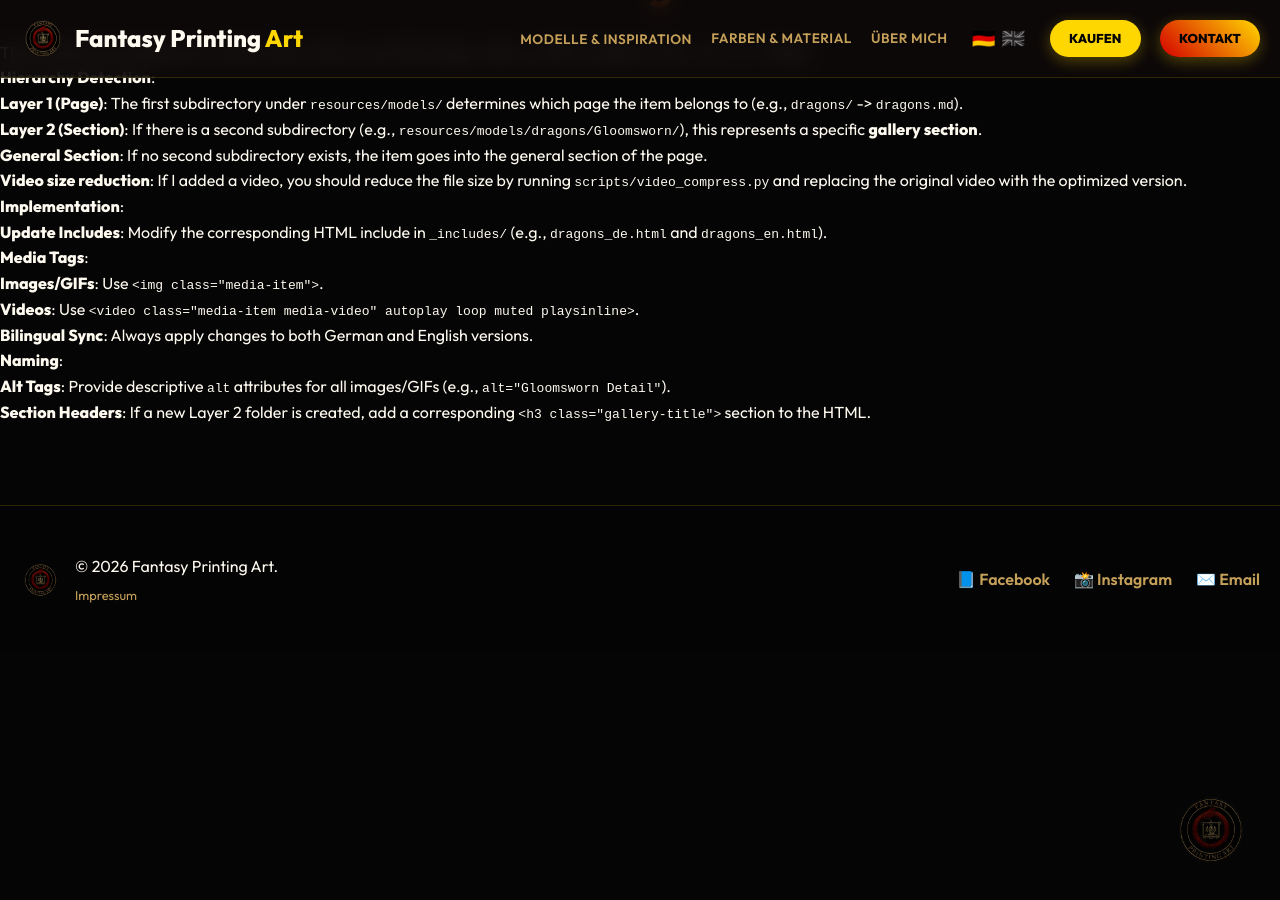
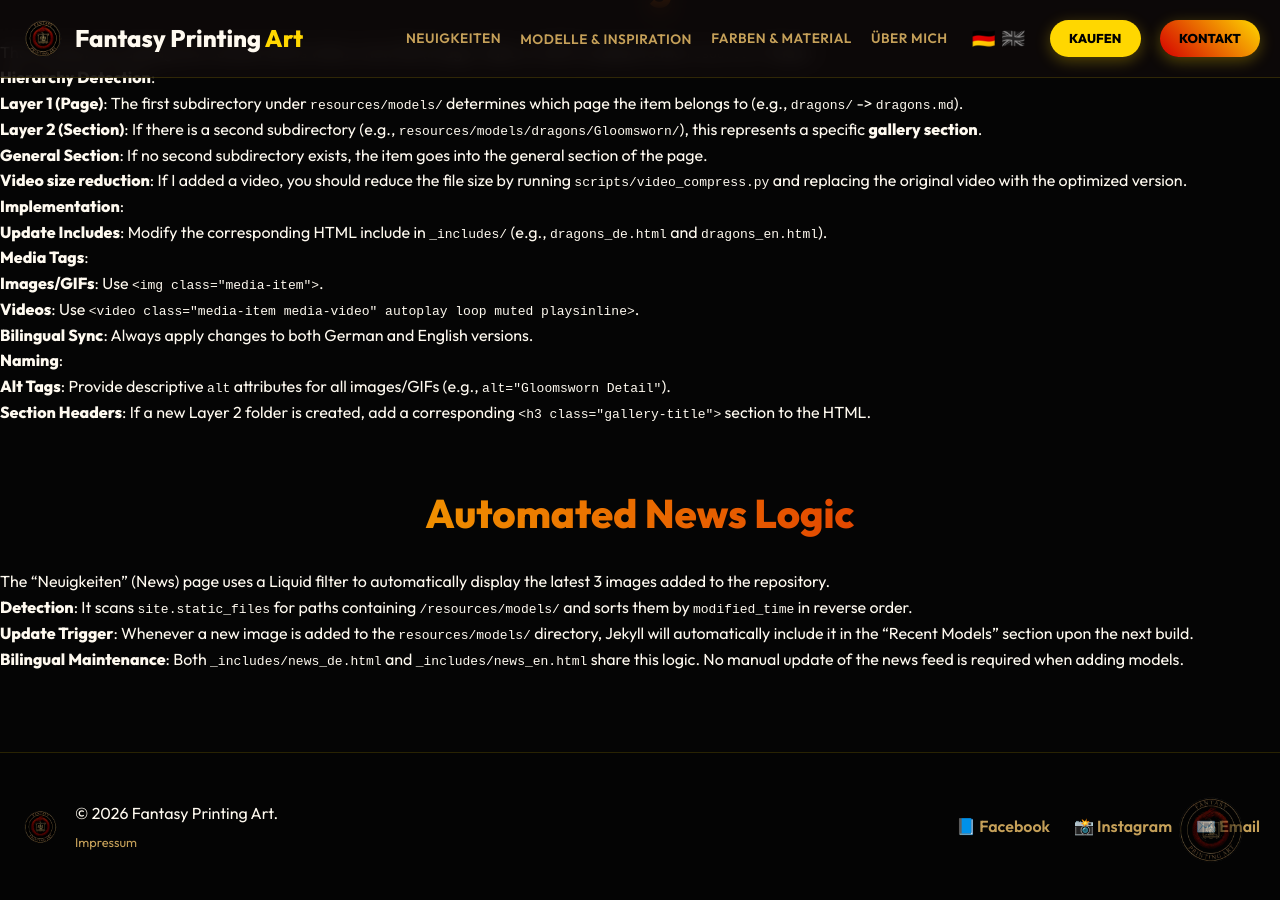
Before and after one commit to HdAugerninge/HdAugerninge.github.io, a Jekyll site: the page built from docs/AI_SYSTEM_CONTEXT.md, in a window 1280 px wide and 900 px high, scrolled down 1388 px. Built offline with Jekyll 4.4.1, drawn with Linux system fonts in a browser that asks for light colours; our own code applies the rules of GitHub Pages for plain Markdown files.

Commit message:
Add automated News page and document behavior in system context

```diff
--- a/_data/de.yml
+++ b/_data/de.yml
@@ -2,6 +2,7 @@
 nav:
   home: "Startseite"
   models_category: "Modelle & Inspiration"
+  news: "Neuigkeiten"
   dragons: "Drachen"
   figures: "Figuren"
   fidgets: "Fidgets"
--- a/_data/en.yml
+++ b/_data/en.yml
@@ -2,6 +2,7 @@
 nav:
   home: "Home"
   models_category: "Models & Inspiration"
+  news: "News"
   dragons: "Dragons"
   figures: "Figures"
   fidgets: "Fidgets"
--- a/_layouts/default.html
+++ b/_layouts/default.html
@@ -25,6 +25,7 @@
             </a>
             <nav>
                 {% comment %} Home link removed as logo already points home {% endcomment %}
+                <a href="{{ '/news.html' | relative_url }}">{{ ui.nav.news }}</a>
 
                 <div class="nav-dropdown">
                     <a href="javascript:void(0)" class="dropbtn">{{ ui.nav.models_category }}</a>
--- a/docs/AI_SYSTEM_CONTEXT.md
+++ b/docs/AI_SYSTEM_CONTEXT.md
@@ -48,3 +48,9 @@ The workflow for adding new content starts when a new file (image, video, or GIF
 3. **Naming**:
     - **Alt Tags**: Provide descriptive `alt` attributes for all images/GIFs (e.g., `alt="Gloomsworn Detail"`).
     - **Section Headers**: If a new Layer 2 folder is created, add a corresponding `<h3 class="gallery-title">` section to the HTML.
+
+## Automated News Logic
+The "Neuigkeiten" (News) page uses a Liquid filter to automatically display the latest 3 images added to the repository.
+- **Detection**: It scans `site.static_files` for paths containing `/resources/models/` and sorts them by `modified_time` in reverse order.
+- **Update Trigger**: Whenever a new image is added to the `resources/models/` directory, Jekyll will automatically include it in the "Recent Models" section upon the next build.
+- **Bilingual Maintenance**: Both `_includes/news_de.html` and `_includes/news_en.html` share this logic. No manual update of the news feed is required when adding models.
```
Also changed, not shown: _includes/news_de.html (added, +31 -0 lines), _includes/news_en.html (added, +31 -0 lines), en/news.md (added, +7 -0 lines), news.md (added, +7 -0 lines), 2 other files.
